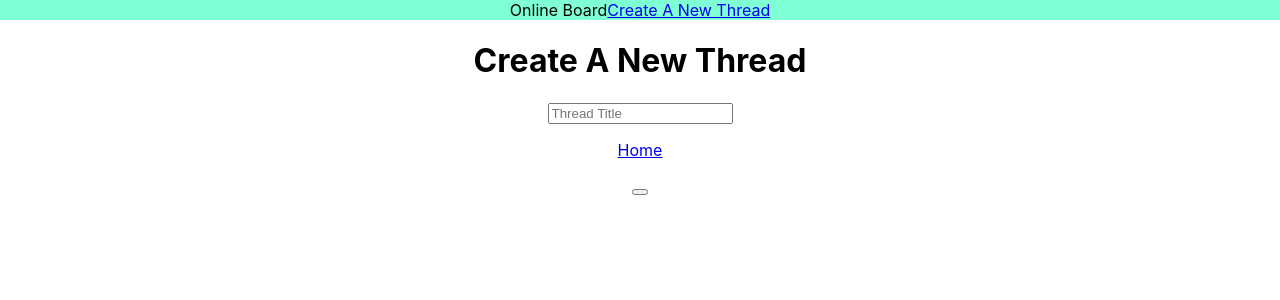
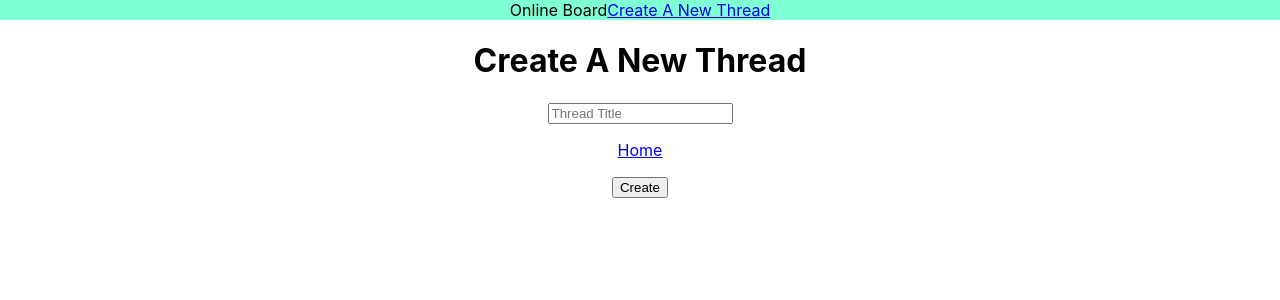
Before and after one commit to ichiro-ss/online-board, a React (Create React App) app: page /thread/new in a window 1280 px wide. Shown: the top 300 px of the page. Built offline with nearby package versions, Linux system fonts and the light colour scheme.

Commit message:
can create a new thread

```diff
--- a/src/apis.js
+++ b/src/apis.js
@@ -8,3 +8,12 @@ export const getThreadsData = async () => {
     return res.data;
   });
 };
+
+export const postThreadsData = async (data) => {
+  // console.log("api");
+  // console.log(data);
+  return axios.post(`${baseURL}/threads`, data).then((res) => {
+    // console.log(res.data);
+    return res.data;
+  });
+};
--- a/src/components/Threads.jsx
+++ b/src/components/Threads.jsx
@@ -10,7 +10,7 @@ export const Threads = () => {
 
   async function getThreads() {
     getThreadsData().then((data) => {
-      console.log(data);
+      // console.log(data);
       setThreadTitles(data.map((item) => item.title));
     });
   }
--- a/src/pages/CreateThread.jsx
+++ b/src/pages/CreateThread.jsx
@@ -1,20 +1,59 @@
 import { Link } from "react-router-dom";
 import Header from "../components/Header";
+import { useState } from "react";
+import { postThreadsData } from "../Apis";
 
-const createNewThread = () => {
-  console.log("create new thread");
-};
+// const createNewThread = () => {
+//   console.log("created new thread");
+// };
 
 export const CreateThread = () => {
+  const [newThread, setNewThread] = useState({
+    title: "init",
+  });
+
+  const handleChange = (e) => {
+    const value = e.target.value;
+    console.log(value);
+    setNewThread({
+      ...newThread,
+      [e.target.name]: value,
+    });
+  };
+
+  const handleSubmit = (e) => {
+    e.preventDefault();
+    const threadData = {
+      title: newThread.title,
+    };
+    // console.log("req:");
+    // console.log(newThread);
+    // console.log(threadData);
+    postThreadsData(threadData).then((data) => {
+      console.log(data);
+    });
+  };
+
   return (
     <>
       <Header />
       <h1>Create A New Thread</h1>
-      <input type="text" placeholder="Thread Title" />
-      <p>
-        <Link to="/">Home</Link>
-      </p>
-      <button onClick={createNewThread}></button>
+      <form onSubmit={handleSubmit}>
+        <label htmlFor="text">
+          <input
+            type="text"
+            name="title"
+            // value={newThread.title}
+            onChange={handleChange}
+            id="title"
+            placeholder="Thread Title"
+          />
+        </label>
+        <p>
+          <Link to="/">Home</Link>
+        </p>
+        <button type="submit">Create</button>
+      </form>
     </>
   );
 };
```
